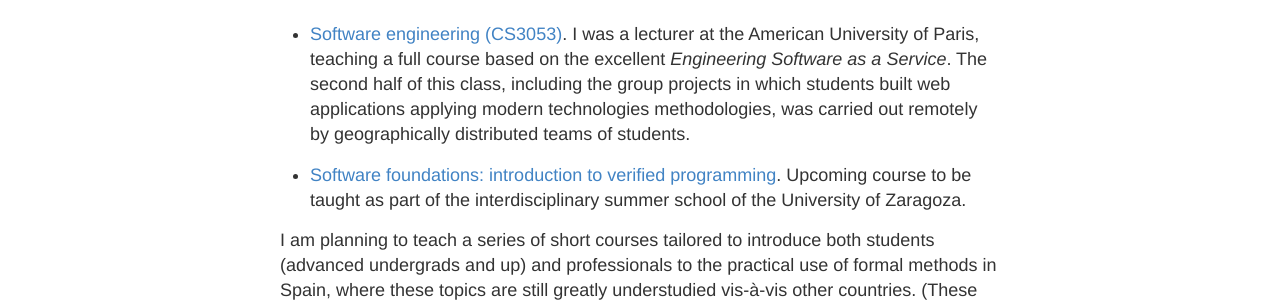
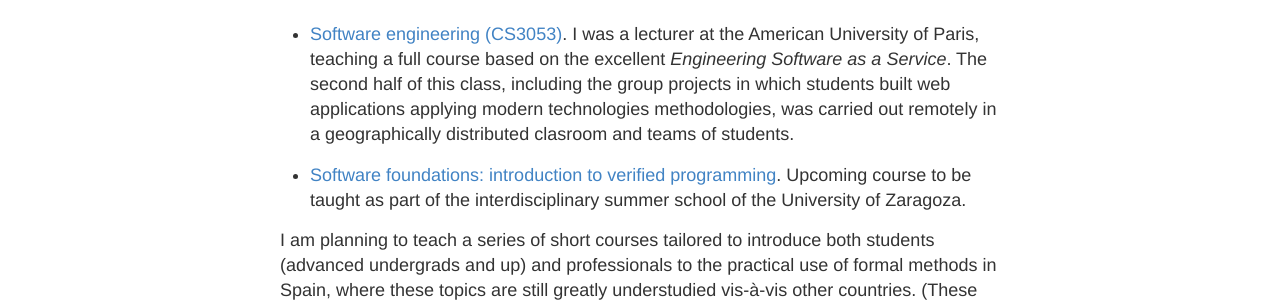
Before and after one commit to robblanco/robblanco.github.io, a Jekyll site: the page built from teaching.md, in a window 1280 px wide. Shown: the part 546-848 px from the top of the page. Built offline with Jekyll 4.4.1, drawn with Linux system fonts in a browser that asks for light colours.

Commit message:
Precision on remote teaching

```diff
--- a/teaching.md
+++ b/teaching.md
@@ -25,7 +25,7 @@ teach in the near future, as well as related activities.
   full course based on the excellent *Engineering Software as a Service*. The
   second half of this class, including the group projects in which students
   built web applications applying modern technologies methodologies, was carried
-  out remotely by geographically distributed teams of students.
+  out remotely in a geographically distributed clasroom and teams of students.
 
 * [Software foundations: introduction to verified programming](/teaching/unizar2020/).
   Upcoming course to be taught as part of the interdisciplinary summer school of
```
